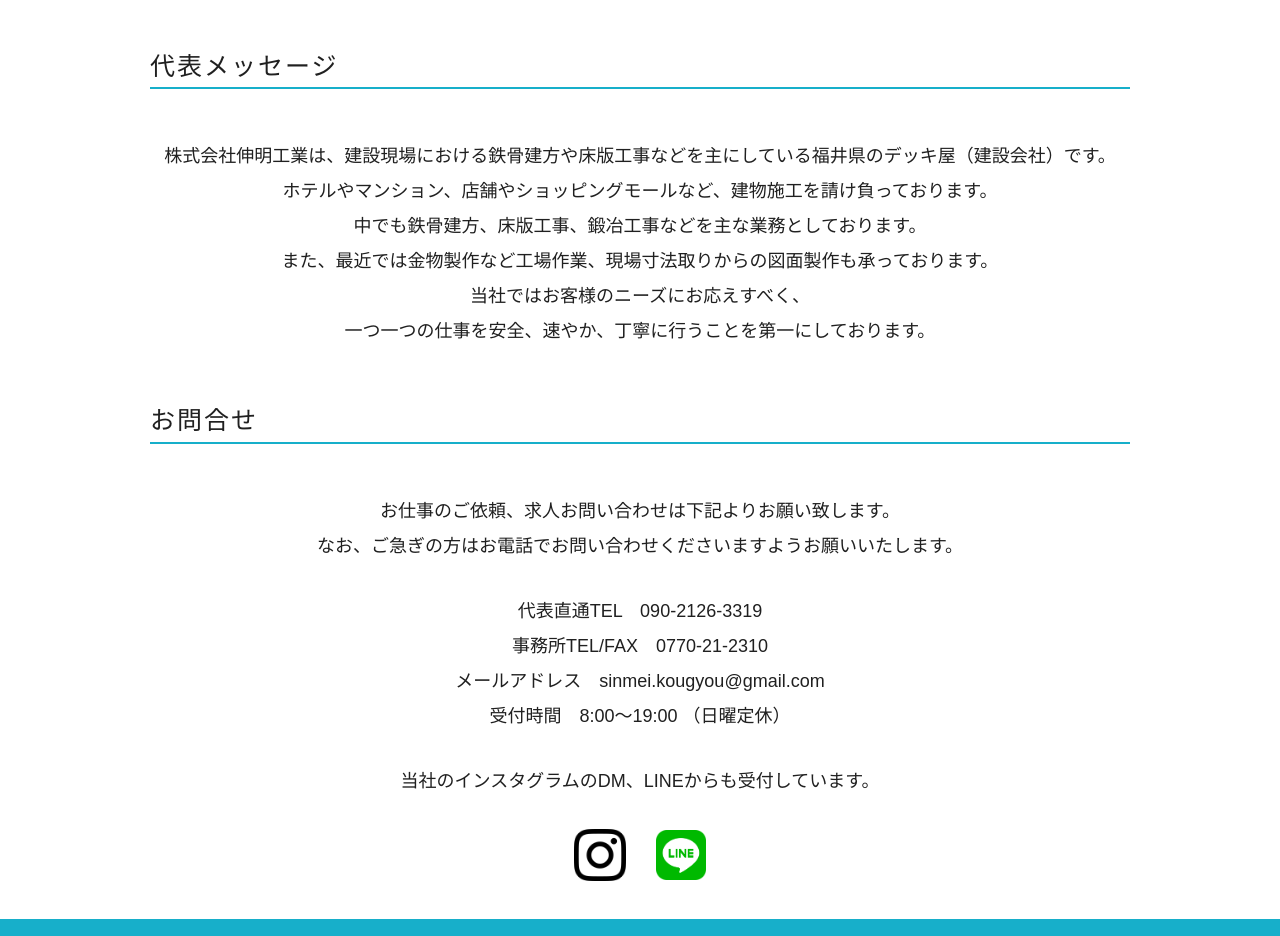
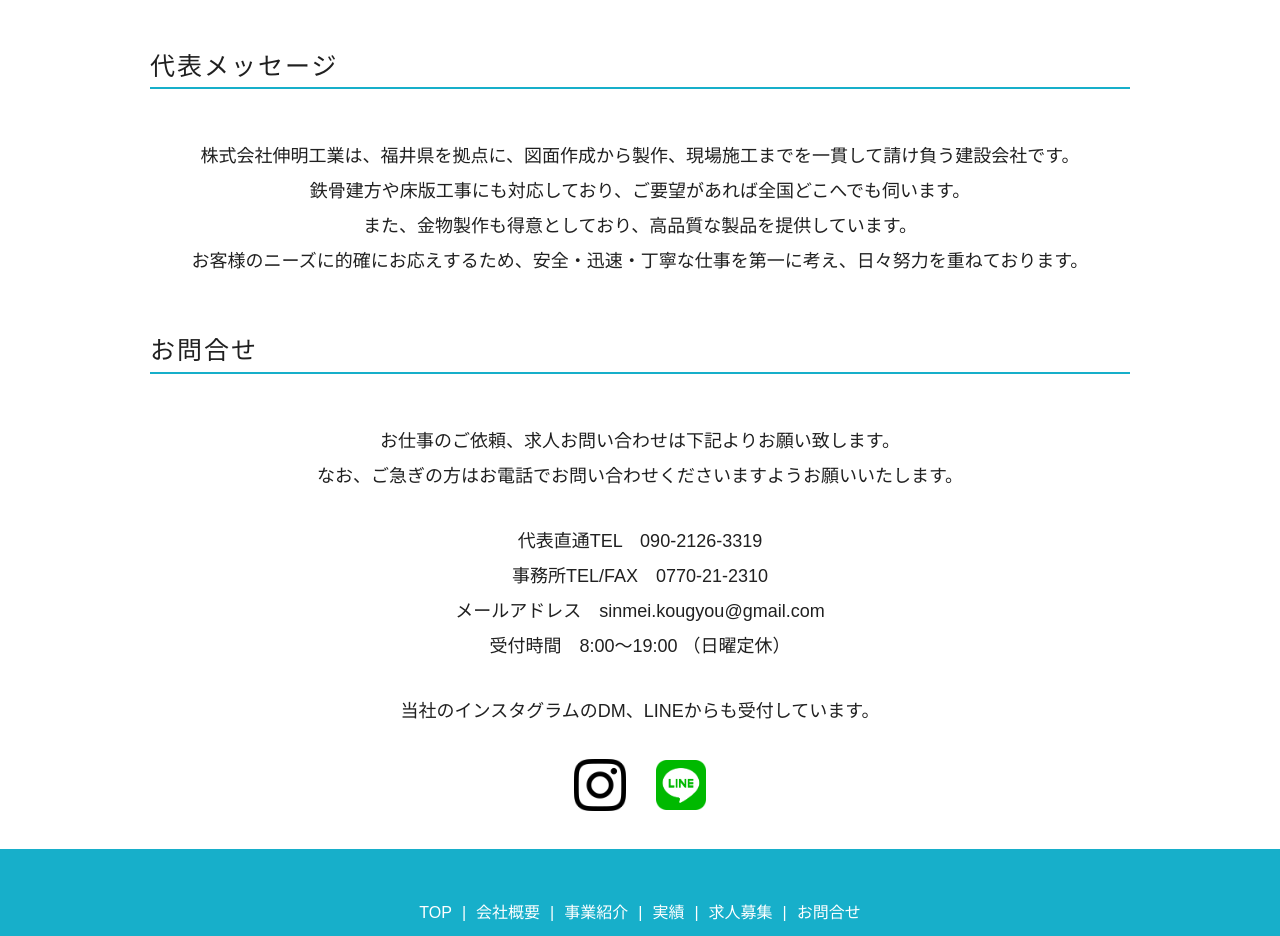
Before and after one commit to bibimuu/sinmeiHP, a React (Vite) app: page /about in a window 1280 px wide. Shown: the part 800-1736 px from the top of the page. Built offline with nearby package versions, Linux system fonts and the light colour scheme.

Commit message:
文言修正

```diff
--- a/src/pages/About.jsx
+++ b/src/pages/About.jsx
@@ -23,18 +23,13 @@ function About() {
       <section className="about">
         <h2 className="heading-secondary--border">代表メッセージ</h2>
         <p className="pg text-center text-left--phone">
-          株式会社伸明工業は、建設現場における鉄骨建方や床版工事などを主にしている福井県のデッキ屋（建設会社）です。
+          株式会社伸明工業は、福井県を拠点に、図面作成から製作、現場施工までを一貫して請け負う建設会社です。
           <br />
-          ホテルやマンション、店舗やショッピングモールなど、建物施工を請け負っております。
+          鉄骨建方や床版工事にも対応しており、ご要望があれば全国どこへでも伺います。
           <br />
-          中でも鉄骨建方、床版工事、鍛冶工事などを主な業務としております。
+          また、金物製作も得意としており、高品質な製品を提供しています。
           <br />
-          また、最近では金物製作など工場作業、現場寸法取りからの図面製作も承っております。
-          <br />
-          当社ではお客様のニーズにお応えすべく、
-          <br />
-          一つ一つの仕事を安全、速やか、丁寧に行うことを第一にしております。
-          <br />
+          お客様のニーズに的確にお応えするため、安全・迅速・丁寧な仕事を第一に考え、日々努力を重ねております。
         </p>
       </section>
       <section className="about">
```
Also changed, not shown: 3 other files (tests, documents, lock files or other folders).
